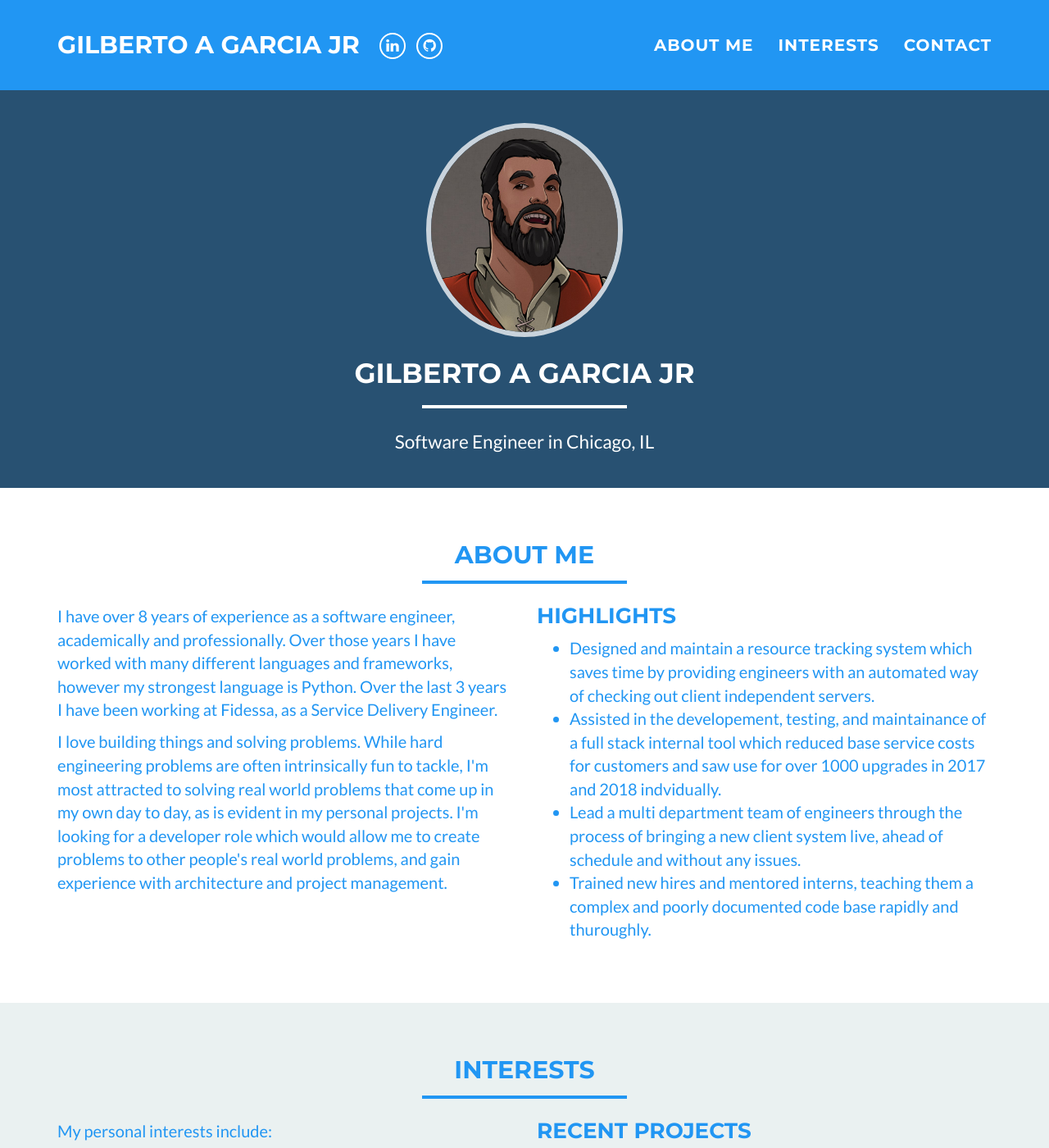
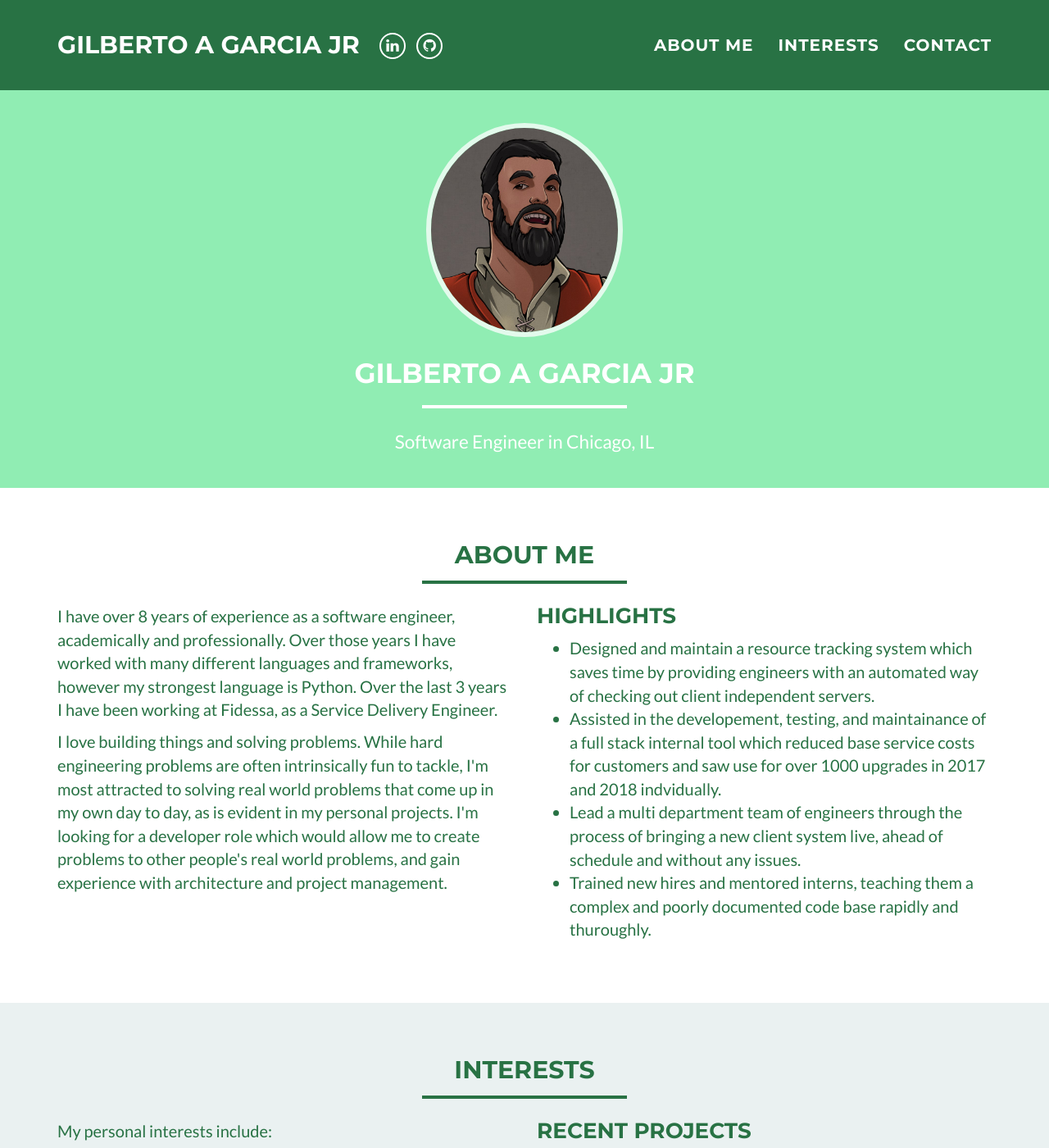
Before and after one commit to CaptainOmNoms/CaptainOmNoms.github.io, a Jekyll site: the page built from index.html, in a window 1280 px wide and 1400 px high. Shown: the whole window at 82% size. Built offline with Jekyll 4.4.1, drawn with Linux system fonts in a browser that asks for light colours.

Commit message:
Update _config.yml

```diff
--- a/_config.yml
+++ b/_config.yml
@@ -21,10 +21,10 @@ bing_verify:
 
 # Color settings (hex-codes without the leading hash-tag)
 color:
-  primary: 285172
-  primary-rgb: "40, 81, 114"
-  secondary: 2196F3
-  secondary-dark: DE1905
+  primary: 90edb3
+  primary-rgb: "144, 237, 179"
+  secondary: 287244
+  secondary-dark: 174c2b
   section-tout: eaf1f1
 
 
```
